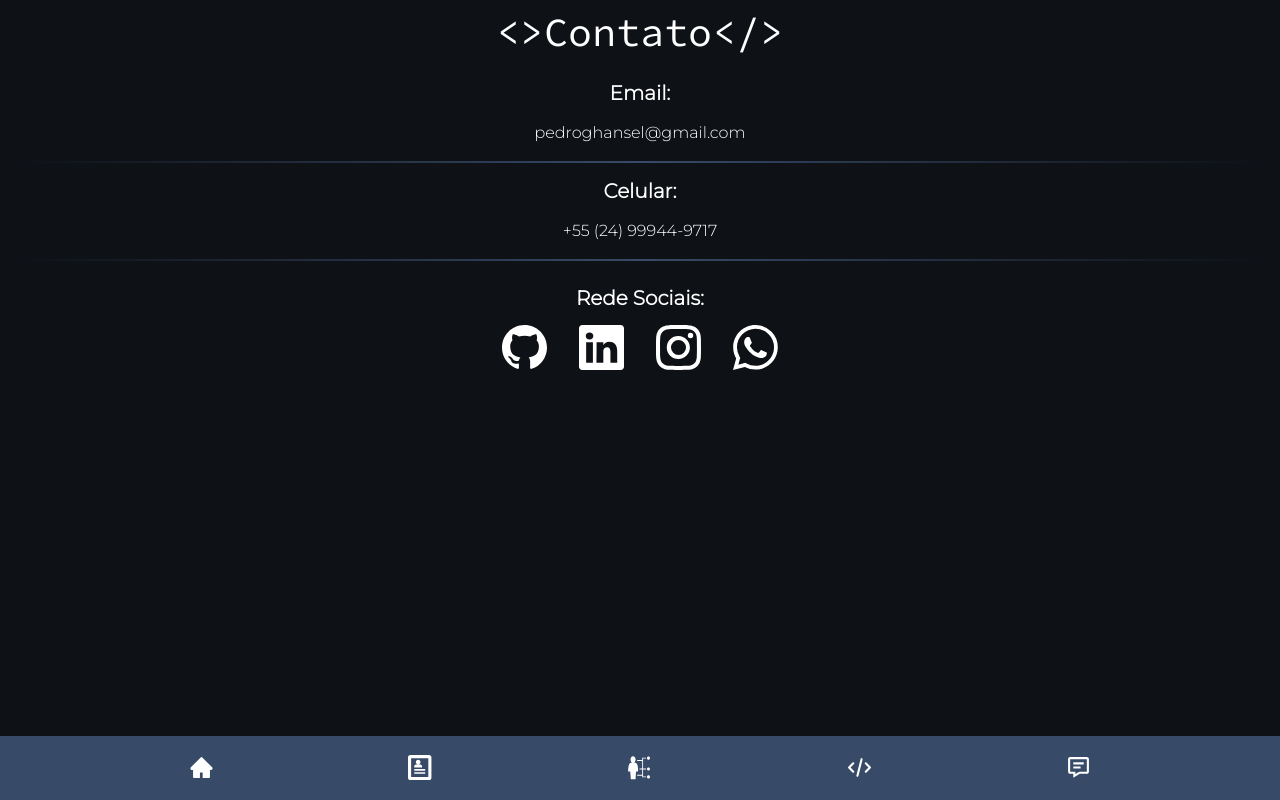
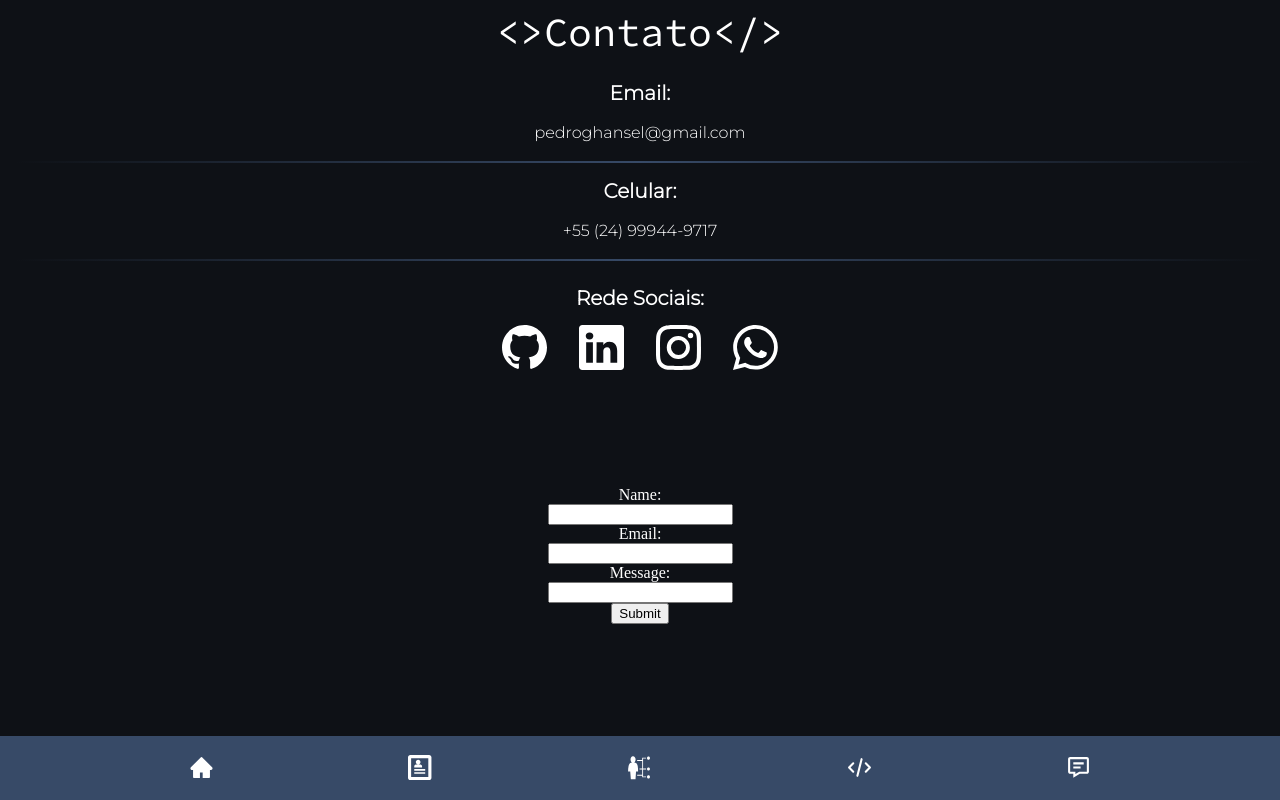
Before and after one commit to Pedro-Grimaldi-Hansel/Portfolio, a Next.js app: page /Contato in a window 1280 px wide. Built offline with nearby package versions, Linux system fonts and the light colour scheme.

Commit message:
envio de email realizado e funcionando porem não estilizado

```diff
--- /dev/null
+++ b/src/components/ContactForm/ContactForm.module.scss
@@ -0,0 +1,8 @@
+.Contato_infos{
+    .container,div{
+        display: flex;
+        justify-content: center;
+        align-items: center;
+        flex-direction: column;
+    }
+}
--- /dev/null
+++ b/src/components/ContactForm/index.js
@@ -0,0 +1,98 @@
+import React, { useState, useEffect } from 'react';
+import axios from 'axios';
+import styles from './ContactForm.module.scss';
+
+export default function ContactForm() {
+  const [name, setName] = useState('');
+  const [email, setEmail] = useState('');
+  const [message, setMessage] = useState('');
+  const [submitted, setSubmitted] = useState(false);
+  const [error, setError] = useState(null);
+  const [timeoutId, setTimeoutId] = useState(null);
+
+  function validateEmail(email) {
+    const regex = /^[^\s@]+@[^\s@]+\.[^\s@]+$/;
+    return regex.test(email);
+  }
+
+  const handleSubmit = (e) => {
+    e.preventDefault();
+    if (!validateEmail(email)) {
+      alert('Por favor, insira um endereço de email válido!');
+      return;
+    }
+
+    console.log('Sending');
+    let data = {
+      name,
+      email,
+      message
+    };
+    axios.post('/api/contact', data)
+      .then((res) => {
+        console.log('Response received');
+        if (res.status === 200) {
+          console.log('Response succeeded!');
+          setSubmitted(true);
+          setName('');
+          setEmail('');
+          setMessage('');
+          setTimeoutId(setTimeout(() => {
+            setSubmitted(false);
+          }, 5000));
+        }
+      })
+      .catch((error) => {
+        console.error('Error occurred while sending email:', error);
+        setError('Erro ao enviar email. Tente novamente mais tarde.');
+        setTimeoutId(setTimeout(() => {
+          setError(null);
+        }, 5000));
+      });
+  };
+
+  useEffect(() => {
+    return () => {
+      if (timeoutId) {
+        clearTimeout(timeoutId);
+      }
+    }
+  }, [timeoutId]);
+
+  return (
+    <>
+    <section className={styles.Contato_infos}>
+      <form className={styles.container}>
+        <div>
+          <label>
+            Name:
+          </label>
+          <input type="text" onChange={(e)=>{setName(e.target.value)}} name="name"/>
+        </div>
+
+        <div>
+          <label>
+            Email:
+          </label>
+          <input type="email" onChange={(e)=>{setEmail(e.target.value)}} name="email"/>
+
+        </div>
+
+        <div>
+          <label>
+            Message:
+          </label>
+          <input type="text" onChange={(e)=>{setMessage(e.target.value)}} name="message"/>
+        </div>
+
+        <div>
+          <input type="submit" onClick={(e)=>{handleSubmit(e)}}/>
+        </div>
+
+      </form>
+    </section>
+    {submitted && <p className={styles.success}>Email enviado com sucesso!</p>}
+    {error && <p className={styles.error}>{error}</p>}
+    </>
+  );
+};
--- a/src/pages/Contato.tsx
+++ b/src/pages/Contato.tsx
@@ -2,11 +2,17 @@ import CardContato from '@/src/components/CardContato'
 import Navbar from '@/src/components/NavBarMobile'
 import TutuloPaginaMobile from '@/src/components/TutuloPaginaMobile'
 import type { NextPage } from 'next'
-import Formulario from '@/src/components/Formulario'
-
 import styles from '../styles/scss/contato.module.scss'
+import ContactForm from '@/src/components/ContactForm/index.js'
 
 const Contato = () => {
+    const handleSuccess = () => {
+      alert('Message sent successfully!');
+    };
+
+    const handleFailure = () => {
+      alert('Failed to send message.');
+    };
   return (
     <>
 
@@ -23,7 +29,7 @@ const Contato = () => {
 
           <CardContato/>
 
-          <Formulario/>
+          <ContactForm/>
 
         <Navbar/>
     </>
--- a/src/pages/_document.tsx
+++ b/src/pages/_document.tsx
@@ -3,7 +3,12 @@ import { Html, Head, Main, NextScript } from 'next/document'
 export default function Document() {
   return (
     <Html lang="en">
-      <Head />
+      <Head>
+        <title>Pedro Grimaldi Hansel</title>
+        <meta name="description" content="Generated by create next app" />
+        <meta name="viewport" content="width=device-width, initial-scale=1" />
+        <link rel="icon" href="/favicon.ico" />
+      </Head>
       <body>
         <Main />
         <NextScript />
--- /dev/null
+++ b/src/pages/api/contact.js
@@ -0,0 +1,42 @@
+export default function (req, res) {
+    // Importe o módulo dotenv
+require('dotenv').config()
+
+// Importe o módulo nodemailer
+let nodemailer = require('nodemailer')
+
+// Use a variável de ambiente EMAIL_PASSWORD em vez da senha direta
+const password = process.env.EMAIL_PASSWORD;
+
+// Crie o transporte do nodemailer
+const transporter = nodemailer.createTransport({
+    port: 465,
+    host: "smtp.gmail.com",
+    auth: {
+        user: 'portifolionext.contato@gmail.com',
+        pass: password,
+    },
+    secure: true,
+});
+
+// Defina as informações do email
+const mailData = {
+    from: 'portifolionext.contato@gmail.com',
+    to: 'pedroghansel@gmail.com',
+    subject: `Message From ${req.body.name}`,
+    text: req.body.message + " | Sent from: " + req.body.email,
+    html: `<div>${req.body.message}</div><p>Sent from: ${req.body.email}</p>`
+}
+
+// Envie o email
+transporter.sendMail(mailData, function (err, info) {
+    if(err) {
+        console.log(err);
+        res.status(500).send('Erro ao enviar o email');
+    } else {
+        console.log(info);
+        res.status(200).send('Email enviado com sucesso');
+    }
+})
+
+  }
--- a/src/pages/api/hello.ts
+++ b/src/pages/api/hello.ts
@@ -9,5 +9,5 @@ export default function handler(
   req: NextApiRequest,
   res: NextApiResponse<Data>
 ) {
-  res.status(200).json({ name: 'John Doe' })
+  res.status(200).json({ name: 'Pedro Grimaldi Hansel' })
 }
--- a/src/pages/index.tsx
+++ b/src/pages/index.tsx
@@ -10,12 +10,6 @@ import NavbarMobile from '@/src/components/NavBarMobile';
 export default function Home() {
   return (
     <>
-      <Head>
-        <title>Pedro Grimaldi Hansel</title>
-        <meta name="description" content="Generated by create next app" />
-        <meta name="viewport" content="width=device-width, initial-scale=1" />
-        <link rel="icon" href="/favicon.ico" />
-      </Head>
 
       <NavbarMobile/>
 
```
Also changed, not shown: package.json (+23 -1 lines), src/components/Formulario/index.tsx (deleted, +0 -14 lines), src/components/Formulario/Formulario.module.scss (deleted), 2 other files (tests, documents, lock files or other folders).
